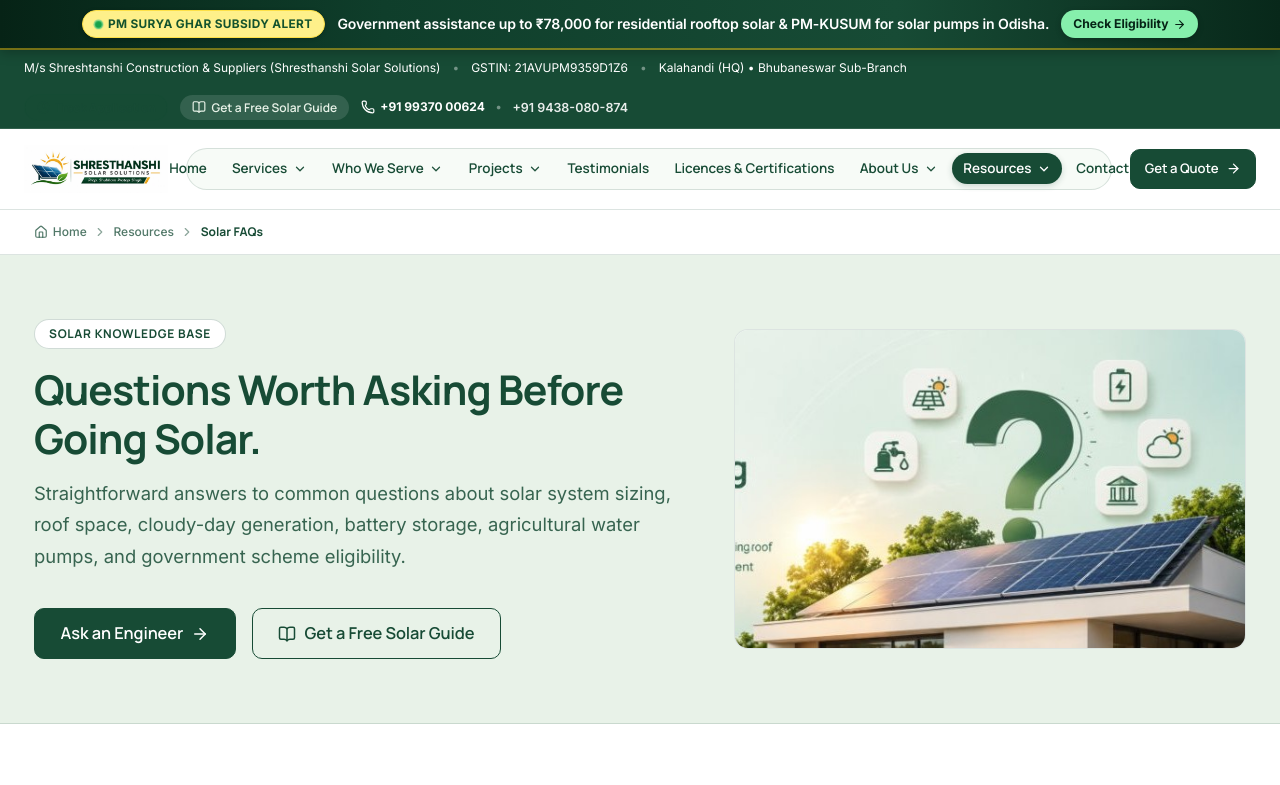
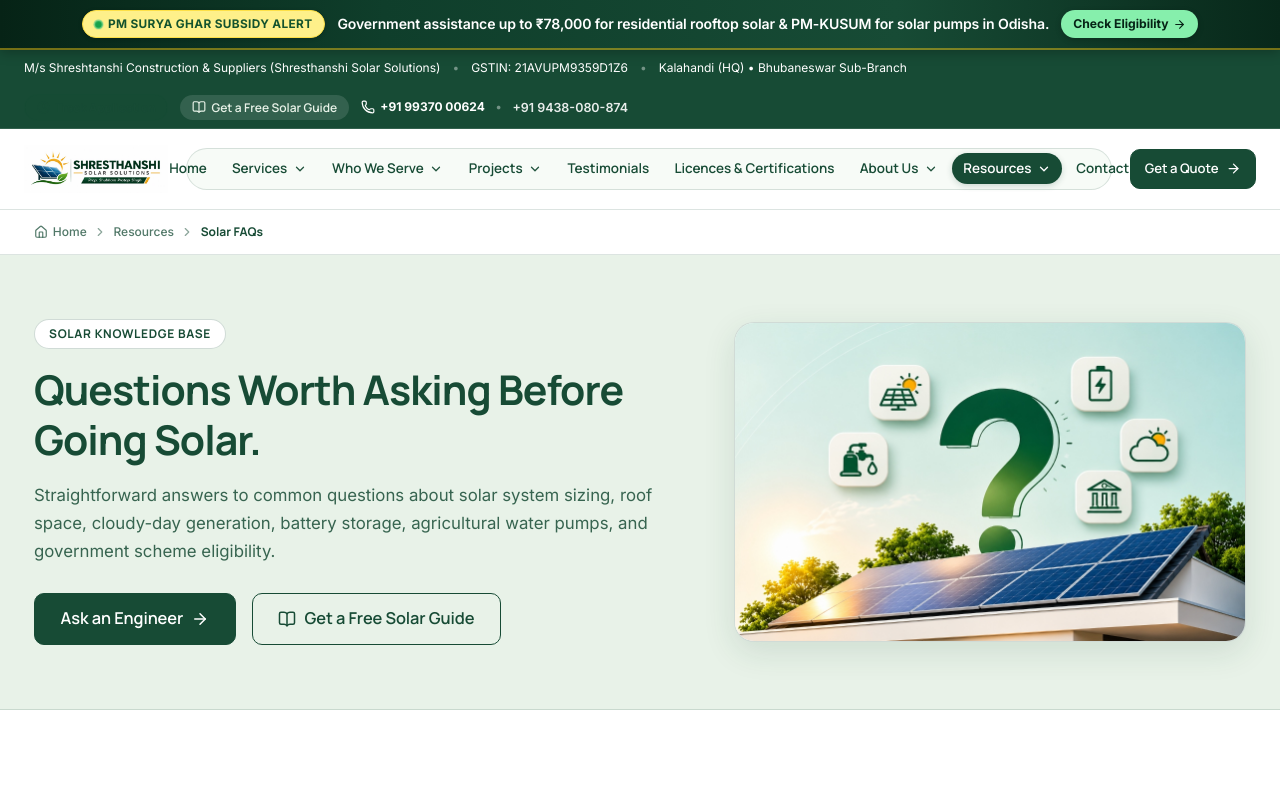
Before and after one commit to bijayalaxmilenka2002/shresthanshi_solar_solutions, a React (Vite) app: page /resources/solar-faqs in a window 1280 px wide. Shown: the top 785 px of the page. Built offline with nearby package versions, Linux system fonts and the light colour scheme; no server answers.

Commit message:
feat(faqs): add full-res 3D solar knowledge base graphic to hero right column with balanced spacing

```diff
--- a/src/views/pages/resources/SolarFaqsPage.tsx
+++ b/src/views/pages/resources/SolarFaqsPage.tsx
@@ -50,13 +50,13 @@ export const SolarFaqsPage: React.FC = () => {
             <span className="badge" style={{ marginBottom: '1rem' }}>
               Solar Knowledge Base
             </span>
-            <h1 className="page-hero__title">
+            <h1 className="page-hero__title" style={{ marginBottom: '1.15rem', lineHeight: 1.2 }}>
               Questions Worth Asking Before Going Solar.
             </h1>
-            <p className="page-hero__subtitle">
+            <p className="page-hero__subtitle" style={{ margin: 0, fontSize: '1.05rem', lineHeight: 1.65, color: 'var(--text-body)' }}>
               Straightforward answers to common questions about solar system sizing, roof space, cloudy-day generation, battery storage, agricultural water pumps, and government scheme eligibility.
             </p>
-            <div className="page-hero__actions">
+            <div className="page-hero__actions" style={{ marginTop: '1.75rem' }}>
               <Button
                 to="/contact?intent=faq-consultation"
                 variant="primary"
@@ -76,14 +76,28 @@ export const SolarFaqsPage: React.FC = () => {
             </div>
           </div>
           <div className="page-hero__visual">
-            <ImagePlaceholder
-              label="[Interactive solar knowledge base & FAQ guidance]"
-              sublabel="Solar FAQs &amp; Technical Guidance • Odisha"
-              aspectRatio="16/10"
-              variant="white"
-              src="/images/solar-faqs-illustration.jpg"
-              imgFit="cover"
-            />
+            <div
+              style={{
+                borderRadius: '20px',
+                overflow: 'hidden',
+                boxShadow: '0 10px 32px rgba(23, 75, 53, 0.12)',
+                border: '1.5px solid var(--border-medium)',
+                backgroundColor: '#FFFFFF',
+                aspectRatio: '16/10',
+                width: '100%',
+              }}
+            >
+              <img
+                src="/images/solar-faqs-illustration.jpg"
+                alt="Questions Worth Asking Before Going Solar - Solar Knowledge Base"
+                style={{
+                  width: '100%',
+                  height: '100%',
+                  objectFit: 'cover',
+                  display: 'block',
+                }}
+              />
+            </div>
           </div>
         </Container>
       </section>
```
Also changed, not shown: public/images/solar-faqs-illustration.jpg, public/images/solar-knowledge-base.jpg (added).
